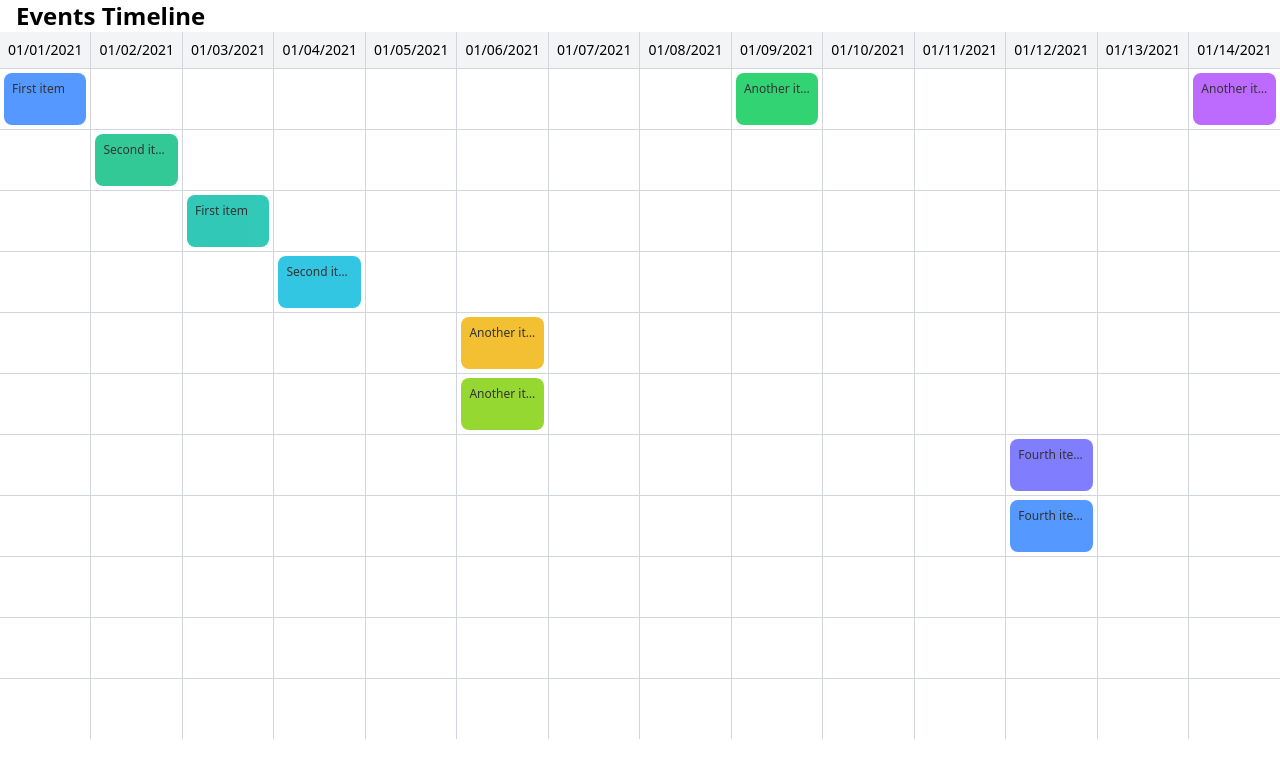
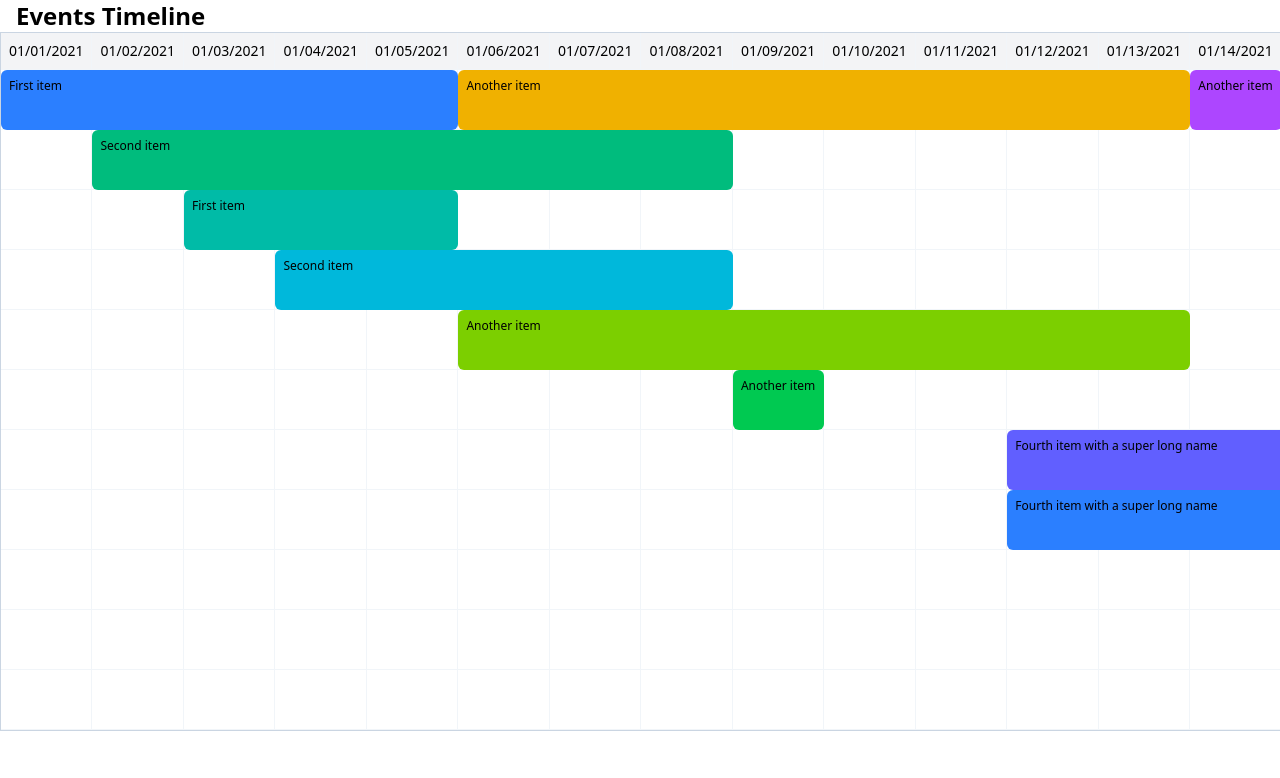
Before and after one commit to romlacerda/timeline-app, a React (Vite) app: page / in a window 1280 px wide. Shown: the top 778 px of the page. Built offline with nearby package versions, Linux system fonts and the light colour scheme.

Commit message:
fix: event bar sticky

```diff
--- a/src/features/events/components/event-bar.tsx
+++ b/src/features/events/components/event-bar.tsx
@@ -38,7 +38,7 @@ export const EventBar = ({ event, updateEventName }: Props) => {
     <div
       ref={setNodeRef}
       style={style}
-      className={`${eventColor} h-full flex items-center p-2 text-xs flex-col rounded-lg gap-y-2 w-full cursor-grab opacity-80 ${
+      className={`${eventColor} h-full flex items-center p-2 text-xs flex-col rounded-md gap-y-2 w-full cursor-grab ${
         isDragging ? "opacity-50" : ""
       }`}
     >
--- a/src/features/events/components/timeline-grid.tsx
+++ b/src/features/events/components/timeline-grid.tsx
@@ -2,6 +2,10 @@ import { DndContext } from "@dnd-kit/core";
 import { useEvents } from "../hooks/use-events";
 import dayjs from "dayjs";
 import { EventBar } from "./event-bar";
+
+const TIMELINE_ROW_HEIGHT = 60;
+const GRID_START_INDEX = 1;
+const HEADER_ROW_INDEX = 0;
 
 export const TimelineGrid = () => {
   const { lanes, dateColumns, updateEventName } = useEvents();
@@ -10,51 +14,60 @@ export const TimelineGrid = () => {
   const gridTemplateColumns = `repeat(${dateColumns.length}, 1fr)`;
 
   // Calculate grid template rows: 1 for header + number of lanes
-  const gridTemplateRows = `auto repeat(${lanes.length}, minmax(60px, auto))`;
+  const gridTemplateRows = `auto repeat(${lanes.length}, minmax(${TIMELINE_ROW_HEIGHT}px, auto))`;
 
   return (
     <DndContext>
       <div
-        className="grid gap-px bg-gray-300"
+        className="grid gap-0 bg-white border border-slate-300"
         style={{
           gridTemplateColumns,
           gridTemplateRows,
         }}
       >
-        {/* Header row with dates */}
-        {dateColumns.map((date, colIndex) => (
-          <div
-            key={`header-${date}`}
-            className={`p-2 text-center bg-gray-100 text-sm font-medium col-[${
-              colIndex + 1
-            }] row-[1]`}
-          >
-            {date}
-          </div>
-        ))}
+        {Array.from({ length: lanes.length + 1 }, (_, rowIndex) =>
+          dateColumns.map((date, colIndex) => (
+            <div
+              key={`grid-${rowIndex}-${colIndex}`}
+              className={`border-r border-b border-slate-100 ${
+                rowIndex === HEADER_ROW_INDEX
+                  ? "p-2 text-center bg-gray-100 text-sm font-medium"
+                  : `min-h-[${TIMELINE_ROW_HEIGHT}px] bg-white`
+              }`}
+              style={{
+                gridColumn: colIndex + GRID_START_INDEX,
+                gridRow: rowIndex + GRID_START_INDEX,
+              }}
+            >
+              {rowIndex === HEADER_ROW_INDEX ? date : ""}
+            </div>
+          ))
+        )}
 
-        {/* Event lanes */}
+        {/* Event lanes with spanning events */}
         {lanes.map((lane, laneIndex) =>
-          dateColumns.map((date, colIndex) => {
-            // Find events in this lane for this date
-            const eventsForDateAndLane = lane.filter(
-              (event) => dayjs(event.start).format("MM/DD/YYYY") === date
+          lane.map((event) => {
+            // Get the starting column index for this event
+            const formattedStartDate = dayjs(event.start).format("MM/DD/YYYY");
+            const startColIndex = dateColumns.findIndex(
+              (date) => date === formattedStartDate
             );
+            const startCol =
+              startColIndex >= 0
+                ? startColIndex + GRID_START_INDEX
+                : GRID_START_INDEX;
+            const span = event.diffDays || GRID_START_INDEX; // Default to 1 day
 
             return (
               <div
-                key={`lane-${laneIndex}-col-${colIndex}`}
-                className={`bg-white p-1 min-h-[60px] flex flex-col gap-1 col-[${
-                  colIndex + 1
-                }] row-[${laneIndex + 2}]`}
+                key={`event-${event.id}`}
+                className={`min-h-[${TIMELINE_ROW_HEIGHT}px] flex flex-col gap-1 z-10 relative`}
+                style={{
+                  gridColumn: `${startCol} / span ${span}`,
+                  gridRow: laneIndex + GRID_START_INDEX + 1, // +1 because header takes row 1
+                }}
               >
-                {eventsForDateAndLane.map((event) => (
-                  <EventBar
-                    key={event.id}
-                    event={event}
-                    updateEventName={updateEventName}
-                  />
-                ))}
+                <EventBar event={event} updateEventName={updateEventName} />
               </div>
             );
           })
--- a/src/features/events/hooks/use-events.ts
+++ b/src/features/events/hooks/use-events.ts
@@ -3,6 +3,8 @@ import { useState, useMemo, useCallback } from "react";
 import type { Event } from "../types";
 import isSameOrBefore from "dayjs/plugin/isSameOrBefore";
 import { getDatesInRange } from "../utils";
+
+dayjs.extend(isSameOrBefore);
 
 const mockEvents = [
   {
@@ -91,9 +93,10 @@ const mockEvents = [
   }
 ];
 
-dayjs.extend(isSameOrBefore);
+const INCLUSIVE_DAY_COUNT = 1;
 
 export const useEvents = () => {
+  // TODO: Add a hook to fetch events from the backend and add events to the state
   const [events, setEvents] = useState<Event[]>(mockEvents);
 
   const updateEventName = (eventId: number, newName: string) => {
@@ -118,18 +121,17 @@ export const useEvents = () => {
     for (let i = 0; i < sortedEvents.length; i++) {
         const event = sortedEvents[i];
 
-        const currentEnd = dayjs(event.end);
-        const nextStart = dayjs(sortedEvents[i + 1]?.start);
-
         if (lanesList.length === 0) {
-          lanesList.push([event]);
+          lanesList.push([{ ...event, diffDays: dayjs(event.end).diff(dayjs(event.start), 'day') + INCLUSIVE_DAY_COUNT }]);
         } else {
           for (let j = 0; j < lanesList.length; j++) {
-            if (nextStart.isAfter(currentEnd)) {
-              lanesList[j].push(event);
+            const lastEventInLane = lanesList[j][lanesList[j].length - 1];
+            const lastEventEnd = dayjs(lastEventInLane.end);
+            if (dayjs(event.start).isAfter(lastEventEnd)) {
+              lanesList[j].push({ ...event, diffDays: dayjs(event.end).diff(dayjs(event.start), 'day') + INCLUSIVE_DAY_COUNT });
               break;
             } else {
-              lanesList.push([event]);
+              lanesList.push([{ ...event, diffDays: dayjs(event.end).diff(dayjs(event.start), 'day') + INCLUSIVE_DAY_COUNT }]);
               break;
             }
           }
@@ -141,5 +143,8 @@ export const useEvents = () => {
 
   const lanes = useMemo(() => assignLanes(), [assignLanes]);
 
-  return { events, lanes, updateEventName, dateColumns: getDatesInRange(events[0].start, events[events.length - 1].end) };
+  return { events, lanes, updateEventName, dateColumns: getDatesInRange(
+    events.length > 0 ? events[0].start : dayjs().format("YYYY-MM-DD"),
+    events.length > 0 ? events[events.length - 1].end : dayjs().format("YYYY-MM-DD")
+  ) };
 };
--- a/src/features/events/types/index.ts
+++ b/src/features/events/types/index.ts
@@ -3,4 +3,5 @@ export type Event = {
   name: string;
   start: string;
   end: string;
+  diffDays?: number;
 };
--- /dev/null
+++ b/src/features/timeline/components/timeline-grid.tsx
@@ -0,0 +1,65 @@
+import { DndContext } from "@dnd-kit/core";
+import { useEvents } from "../hooks/use-events";
+import dayjs from "dayjs";
+import { EventBar } from "./event-bar";
+
+export const TimelineGrid = () => {
+  const { lanes, dateColumns, updateEventName } = useEvents();
+
+  // Calculate grid template columns based on number of date columns
+  const gridTemplateColumns = `repeat(${dateColumns.length}, 1fr)`;
+
+  // Calculate grid template rows: 1 for header + number of lanes
+  const gridTemplateRows = `auto repeat(${lanes.length}, minmax(60px, auto))`;
+
+  return (
+    <DndContext>
+      <div
+        className="grid gap-px bg-gray-300"
+        style={{
+          gridTemplateColumns,
+          gridTemplateRows,
+        }}
+      >
+        {/* Header row with dates */}
+        {dateColumns.map((date, colIndex) => (
+          <div
+            key={`header-${date}`}
+            className={`p-2 text-center bg-gray-100 text-sm font-medium col-[${
+              colIndex + 1
+            }] row-[1]`}
+          >
+            {date}
+          </div>
+        ))}
+
+        {/* Event lanes */}
+        {lanes.map((lane, laneIndex) =>
+          dateColumns.map((date, colIndex) => {
+            // Find events in this lane for this date
+            const eventsForDateAndLane = lane.filter(
+              (event) => dayjs(event.start).format("MM/DD/YYYY") === date
+            );
+
+            return (
+              <div
+                key={`lane-${laneIndex}-col-${colIndex}`}
+                className={`bg-white p-1 min-h-[60px] flex flex-col gap-1 col-[${
+                  colIndex + 1
+                }] row-[${laneIndex + 2}]`}
+              >
+                {eventsForDateAndLane.map((event) => (
+                  <EventBar
+                    key={event.id}
+                    event={event}
+                    updateEventName={updateEventName}
+                  />
+                ))}
+              </div>
+            );
+          })
+        )}
+      </div>
+    </DndContext>
+  );
+};
```
